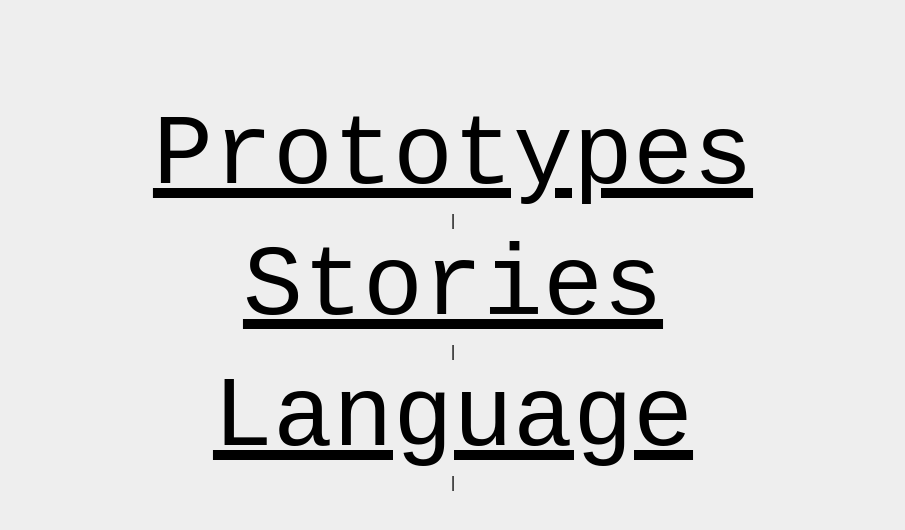
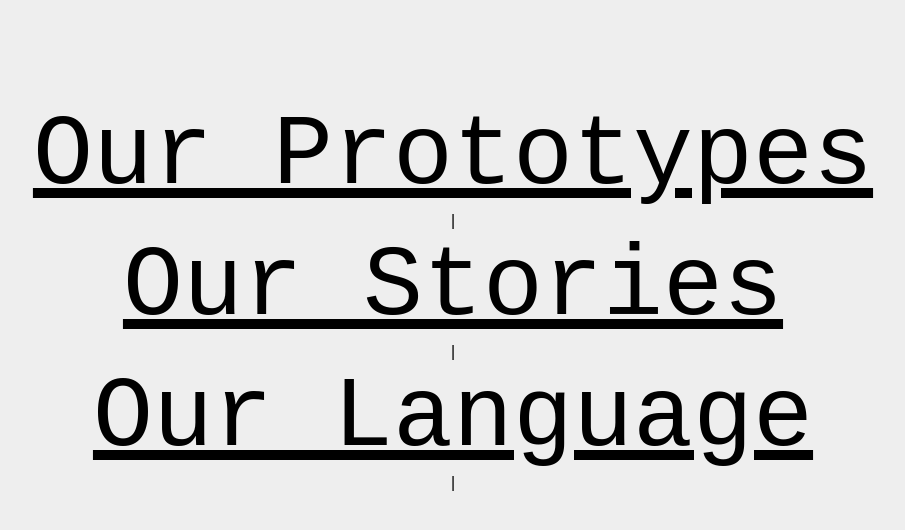
Before and after one commit to anandupender/ford, a plain HTML site: page choose.html in a window 1280 px wide. Shown: the whole page, without its empty margins (187-1092 px from the left). Drawn offline with nearby package versions, Linux system fonts and the light colour scheme.

Commit message:
not sure

```diff
--- a/test.html
+++ b/choose.html
@@ -28,15 +28,15 @@
 
 	 <script>
 	  	var typed = new Typed('.prototypes', {
-		  strings: ["","Prototypes"],
+		  strings: ["","Our Prototypes"],
 		  typeSpeed: 45
 		});
 		var stories = new Typed('.stories', {
-		  strings: ["", "Stories"],
+		  strings: ["", "Our Stories"],
 		  typeSpeed: 90
 		});
 		var language = new Typed('.language', {
-		  strings: ["","Language"],
+		  strings: ["","Our Language"],
 		  typeSpeed: 120
 		});
 	</script>
```
Also changed, not shown: index.html (+1 -1 lines), 1 other file.
